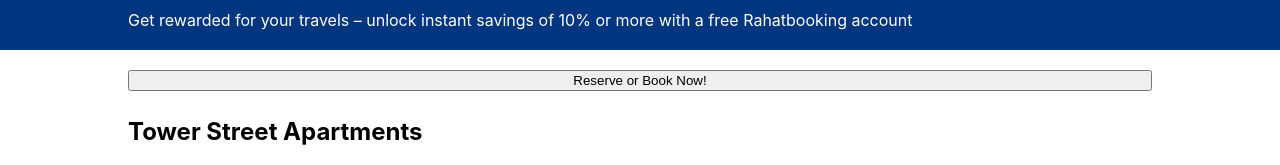
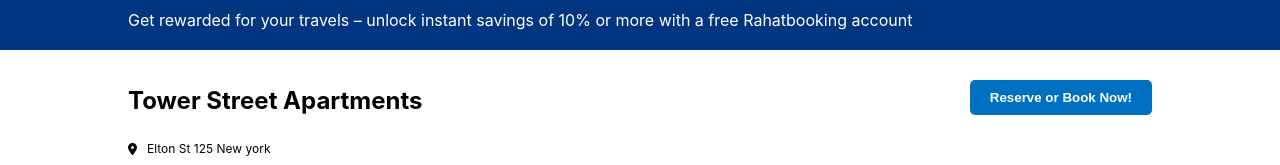
Before and after one commit to bellicose77/booking-app-clientside, a React (Create React App) app: page /hotels/1 in a window 1280 px wide. Shown: the part 184-349 px from the top of the page. Built offline with nearby package versions, Linux system fonts and the light colour scheme.

Commit message:
single hotel description

```diff
--- a/src/pages/Hotel/Hotel.css
+++ b/src/pages/Hotel/Hotel.css
@@ -10,7 +10,20 @@
  display: flex;
   flex-direction: column;
   gap: 10px;
+  position:relative;
 }
+.bookNow {
+    position: absolute;
+    top: 10px;
+    right: 0;
+    border: none;
+    padding: 10px 20px;
+    background-color: #0071c2;
+    color: white;
+    font-weight: bold;
+    border-radius: 5px;
+    cursor: pointer;
+  }
 .hotelTitle{
     font-size: 24px;
 }
```
